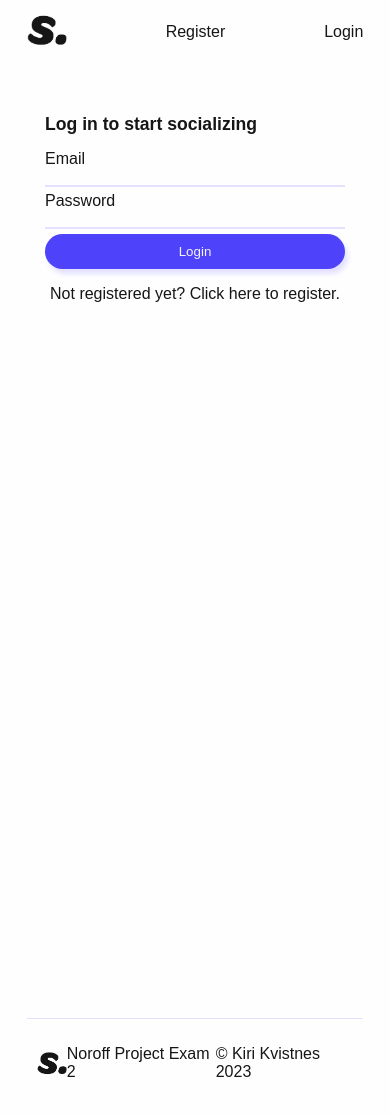
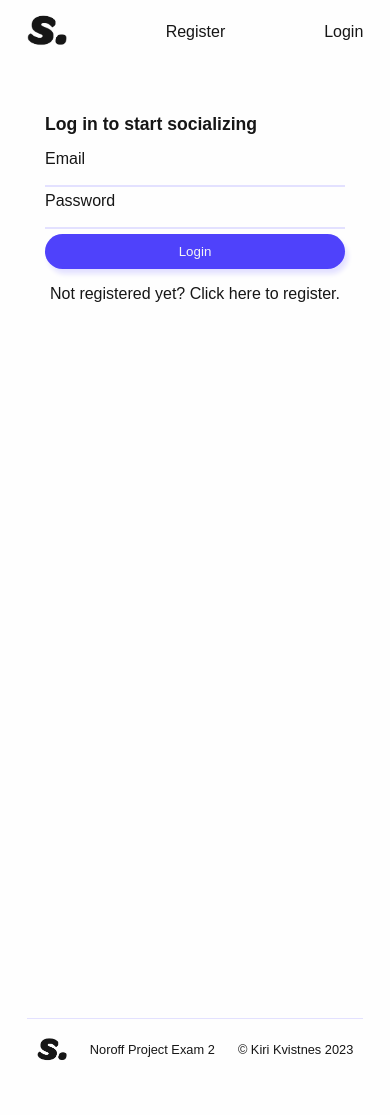
Before and after one commit to Noroff-FEU-Assignments/project-exam-2-kirikvi, a React (Create React App) app in the folder project-exam-kirikvi/: page /login in a window 390 px wide. After the commit the page ends 1088 px from the top, so only its background shows below. Built offline with nearby package versions, Linux system fonts and the light colour scheme; a web font is replaced by a local one.

Commit message:
Changed the font size on smaller screens

```diff
--- a/project-exam-kirikvi/src/components/layout/footer/Footer.module.css
+++ b/project-exam-kirikvi/src/components/layout/footer/Footer.module.css
@@ -25,4 +25,8 @@
         display: block;
         height: 30px;
     }
+
+    .footer p {
+        font-size: 0.8rem;
+    }
 }
```
